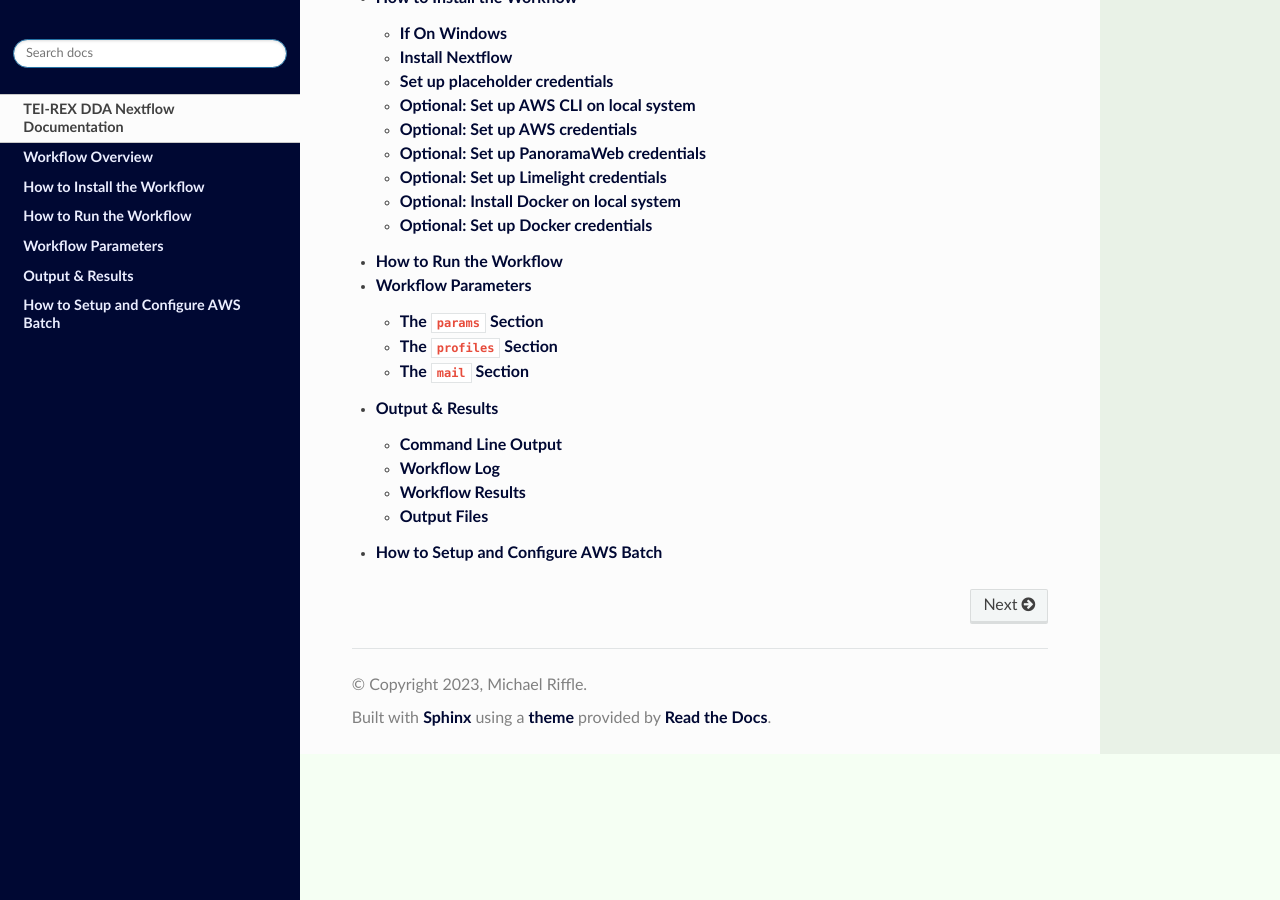
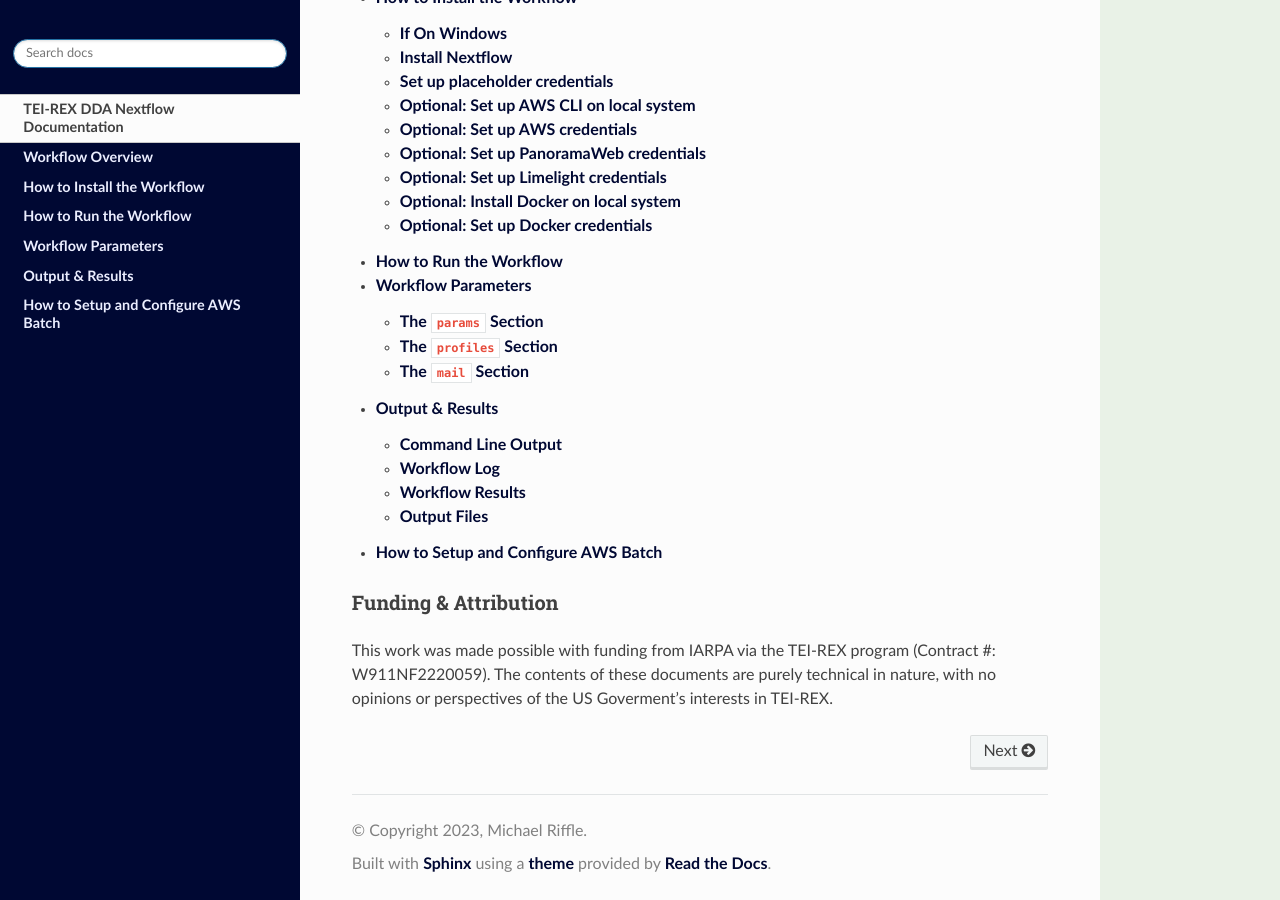
Before and after one commit to mriffle/nf-teirex-dda, a Sphinx documentation site: the page built from docs/source/index.rst, in a window 1280 px wide and 900 px high, scrolled down 656 px. Built offline with Sphinx 7.4.7 and the Read the Docs theme 2.0.0, drawn with Linux system fonts in a browser that asks for light colours.

Commit message:
Added funding & attribution.

```diff
--- a/docs/source/index.rst
+++ b/docs/source/index.rst
@@ -21,3 +21,8 @@ Documentation Sections
    workflow_parameters
    results
    set_up_aws
+
+Funding & Attribution
+^^^^^^^^^^^^^^^^^^^^^
+This work was made possible with funding from IARPA via the TEI-REX program (Contract #: W911NF2220059). The contents of
+these documents are purely technical in nature, with no opinions or perspectives of the US Goverment's interests in TEI-REX.
```
